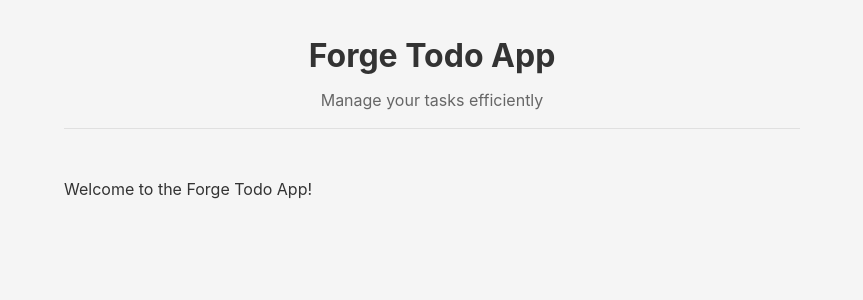
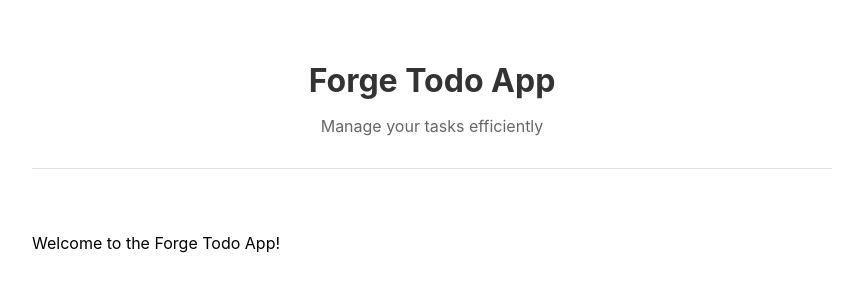
Before and after one commit to Juja-Tech-Hub/forge-todo-test, a React (Vite) app in the folder apps/frontend/: page / in a window 1280 px wide. Shown: the top 300 px of the page, without its empty margins (208-1071 px from the left). Built offline with nearby package versions, Linux system fonts and the light colour scheme.

Commit message:
feat: Implement Scaffold React frontend application

```diff
--- a/apps/frontend/src/main.tsx
+++ b/apps/frontend/src/main.tsx
@@ -1,10 +1,15 @@
 import React from 'react';
 import ReactDOM from 'react-dom/client';
 import App from './App';
-import './index.css';
 
-ReactDOM.createRoot(document.getElementById('root')!).render(
+const rootElement = document.getElementById('root');
+
+if (!rootElement) {
+  throw new Error('Root element not found');
+}
+
+ReactDOM.createRoot(rootElement).render(
   <React.StrictMode>
     <App />
-  </React.StrictMode>,
+  </React.StrictMode>
 );
```
